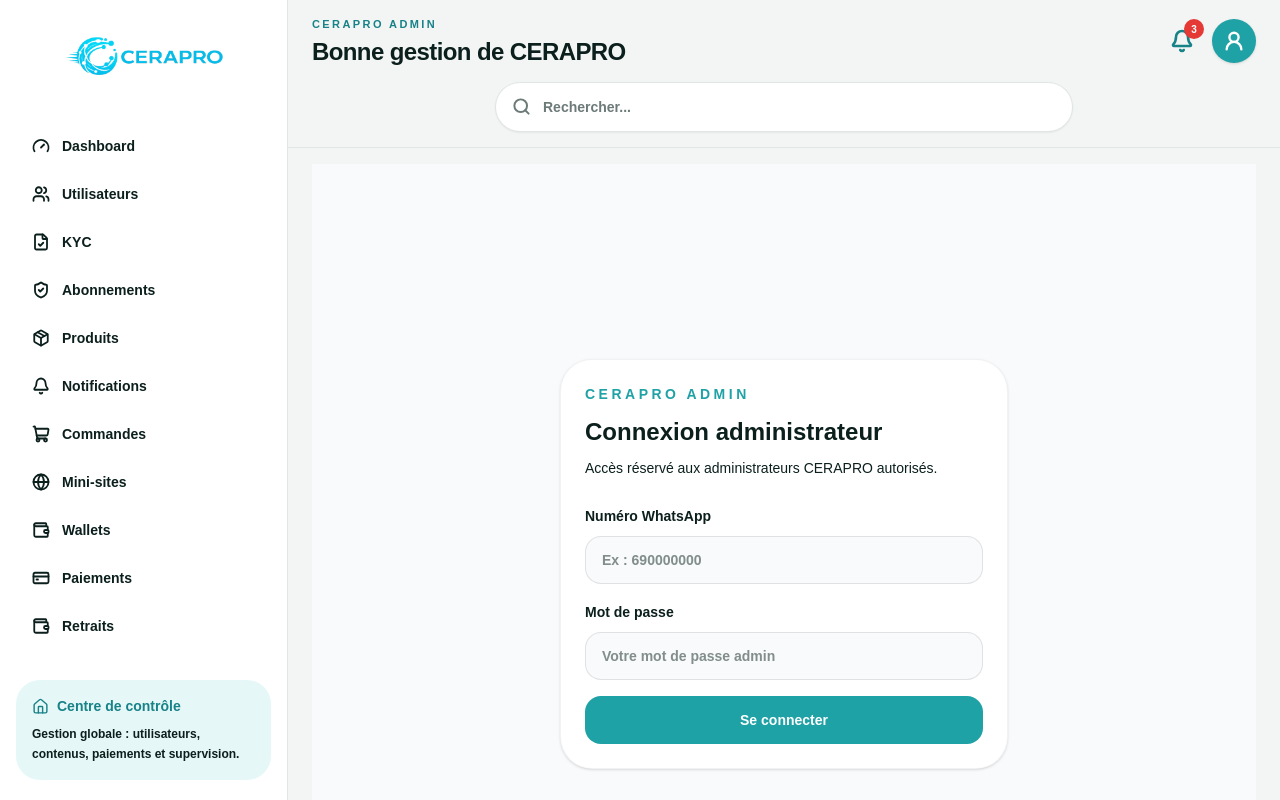
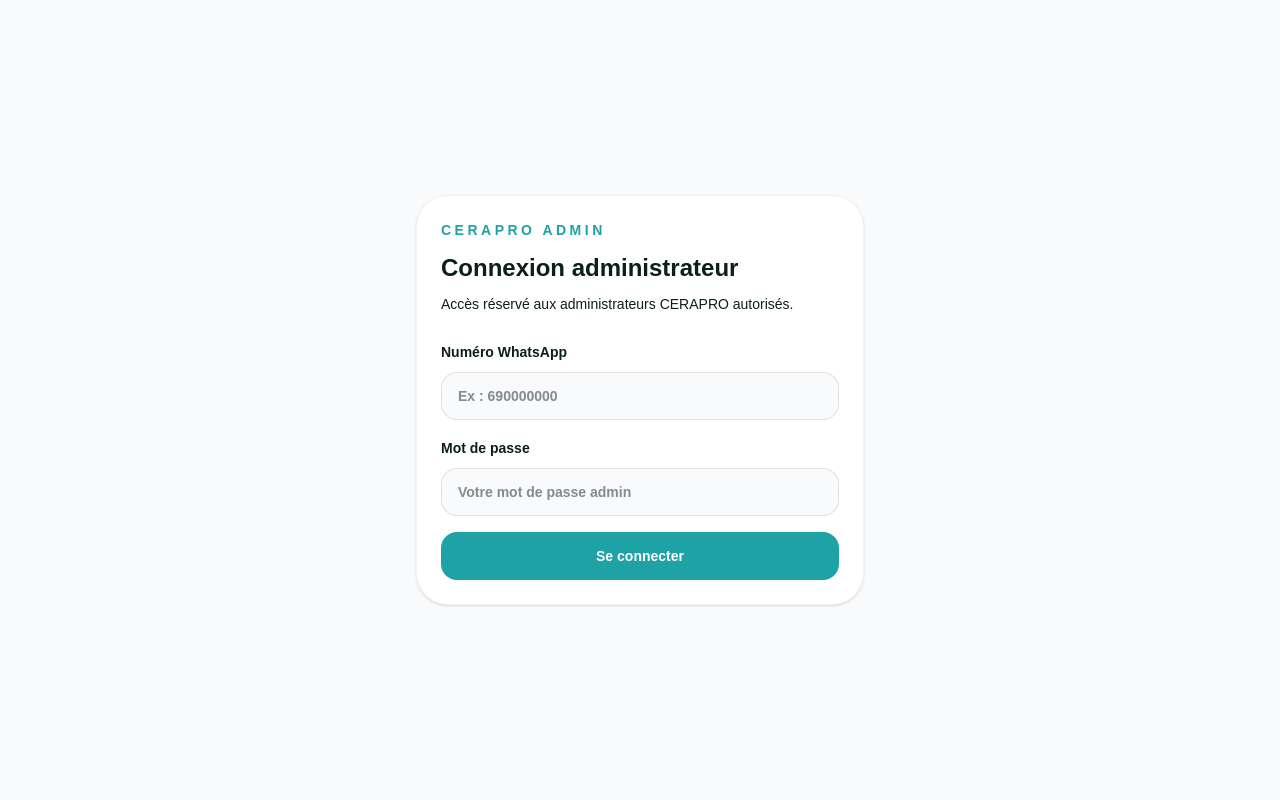
Before and after one commit to namex-agency/cerapro, a Next.js app in the folder cerapro-admin/: page /admin-login in a window 1280 px wide. Built offline with nearby package versions, Linux system fonts and the light colour scheme; no server answers.

Commit message:
fix admin public login and protected dashboard layout

```diff
--- a/cerapro-admin/app/layout.tsx
+++ b/cerapro-admin/app/layout.tsx
@@ -1,6 +1,5 @@
 import type { Metadata } from "next";
 import "./globals.css";
-import { AdminLayout } from "@/components/layout/AdminLayout";
 import AdminAuthGuard from "@/components/auth/AdminAuthGuard";
 
 export const metadata: Metadata = {
@@ -16,9 +15,7 @@
   return (
     <html lang="fr">
       <body>
-        <AdminAuthGuard>
-    <AdminLayout>{children}</AdminLayout>
-  </AdminAuthGuard>
+        <AdminAuthGuard>{children}</AdminAuthGuard>
       </body>
     </html>
   );
--- a/cerapro-admin/components/auth/AdminAuthGuard.tsx
+++ b/cerapro-admin/components/auth/AdminAuthGuard.tsx
@@ -2,6 +2,8 @@
 
 import { useEffect, useState } from "react";
 import { usePathname } from "next/navigation";
+
+import { AdminLayout } from "@/components/layout/AdminLayout";
 
 export default function AdminAuthGuard({
   children,
@@ -11,10 +13,11 @@
   const [isCheckingSession, setIsCheckingSession] = useState(true);
   const pathname = usePathname();
 
+  const publicRoutes = ["/admin-login"];
+  const isPublicRoute = publicRoutes.includes(pathname);
+
   useEffect(() => {
-    const publicRoutes = ["/admin-login"];
-
-    if (publicRoutes.includes(pathname)) {
+    if (isPublicRoute) {
       setIsCheckingSession(false);
       return;
     }
@@ -27,7 +30,7 @@
     }
 
     setIsCheckingSession(false);
-  }, [pathname]);
+  }, [isPublicRoute]);
 
   if (isCheckingSession) {
     return (
@@ -49,5 +52,9 @@
     );
   }
 
-  return <>{children}</>;
+  if (isPublicRoute) {
+    return <>{children}</>;
+  }
+
+  return <AdminLayout>{children}</AdminLayout>;
 }
```
